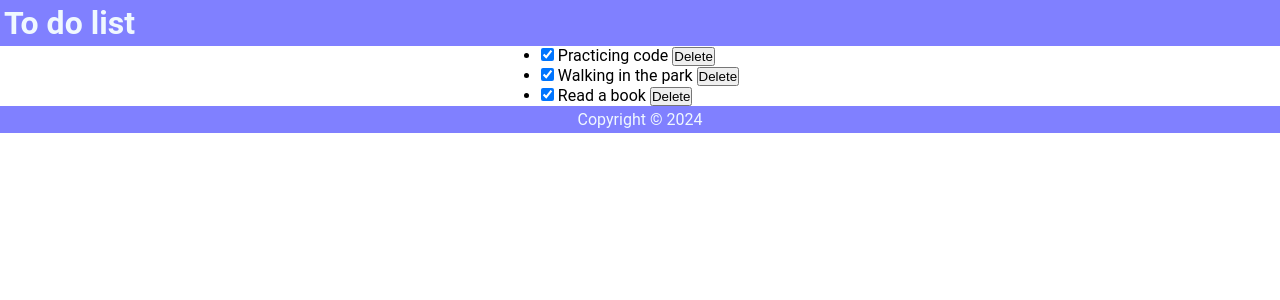
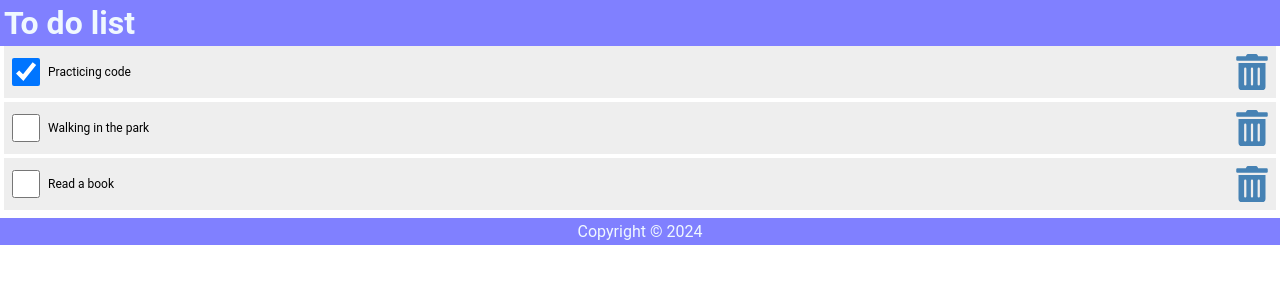
Before and after one commit to manishaac2002/react-full-course, a React (Create React App) app: page / in a window 1280 px wide. Shown: the top 300 px of the page. Built offline with nearby package versions, Linux system fonts and the light colour scheme.

Commit message:
feat : react icons.

```diff
--- a/src/Content.js
+++ b/src/Content.js
@@ -1,5 +1,6 @@
 import React from 'react'
 import { useState } from 'react'
+import { FaTrashAlt } from "react-icons/fa";
 
 const Content = () => {
 
@@ -11,12 +12,12 @@
         },
         {
             id: 2,
-            checked: true,
+            checked: false,
             item: "Walking in the park",
         },
         {
             id: 3,
-            checked: true,
+            checked: false,
             item: "Read a book",
         }
     ])
@@ -26,13 +27,15 @@
             <ul>
 
                 {items.map(item => (
-                    <li>
+                    <li className='item' key={item.id}>
                         <input
                             type="checkbox"
                             checked={item.checked}
                         />
                         <label> {item.item} </label>
-                        <button> Delete </button>
+                        <FaTrashAlt
+                        role='button'
+                        tabIndex='0'/>
 
                     </li>
                 ))}
--- a/src/index.css
+++ b/src/index.css
@@ -53,3 +53,129 @@
   display: grid;
   place-content: center;
 }
+
+ul {
+  width: 100%;
+  list-style: none;
+  padding: 0 0.25rem 0.25rem;
+}
+
+ul li::before {
+  content: "\200B";
+}
+
+.item {
+  display: flex;
+  justify-content: flex-start;
+  align-items: center;
+  padding: 0.5rem 0 0.5rem 0.5rem;
+  margin: 0.25rem 0;
+  background-color: #eee;
+}
+
+.item:first-child {
+  margin: 0;
+}
+
+.item input[type="checkbox"] {
+  text-align: center;
+  width: 2.5rem;
+  width: 28px;
+  min-width: 28px;
+  height: 2.5rem;
+  height: 28px;
+  min-height: 28px;
+  cursor: pointer;
+  margin-right: 0.5rem;
+}
+
+.item input[type="checkbox"]:focus + label {
+  text-decoration: underline;
+}
+
+.item > label {
+  font-size: 0.75rem;
+  flex-grow: 1;
+}
+
+.item svg {
+  width: 48px;
+  min-width: 48px;
+  height: 36px;
+  font-size: 1rem;
+  color: steelblue;
+  cursor: pointer;
+}
+
+.item svg:focus,
+.item svg:hover {
+  color: red;
+  outline: none;
+}
+
+.addForm {
+  width: 100%;
+  display: flex;
+  justify-content: flex-start;
+  margin: 0.5rem 0 0;
+  padding: 0 0.5rem 0.25rem;
+  border-bottom: 1px solid #eee;
+}
+
+.addForm label {
+  position: absolute;
+  left: -99999px;
+}
+
+.addForm input[type='text'] {
+  flex-grow: 1;
+  max-width: calc(100% - 50px);
+  min-height: 48px;
+  font-size: 1rem;
+  padding: 0.25rem;
+  border-radius: 0.25rem;
+  margin-right: 0.25rem;
+  outline: none;
+}
+
+button {
+  height: 48px;
+  min-width: 48px;
+  border-radius: 0.25rem;
+  padding: 0.5rem;
+  font-size: 1rem;
+  background-color: aliceblue;
+  color: mediumblue;
+  cursor: pointer;
+}
+
+button:focus,
+button:hover {
+  color: white;
+  background-color: limegreen;
+  outline: none;
+}
+
+.searchForm {
+  width: 100%;
+  display: flex;
+  justify-content: flex-start;
+  margin: 0.25rem 0 0;
+  padding: 0 0.5rem 0.25rem;
+  border-bottom: 1px solid #eee;
+}
+
+.searchForm label {
+  position: absolute;
+  left: -99999px;
+}
+
+.searchForm input[type='text'] {
+  flex-grow: 1;
+  max-width: 100%;
+  min-height: 48px;
+  font-size: 1rem;
+  padding: 0.25rem;
+  border-radius: 0.25rem;
+  outline: none;
+}
```
